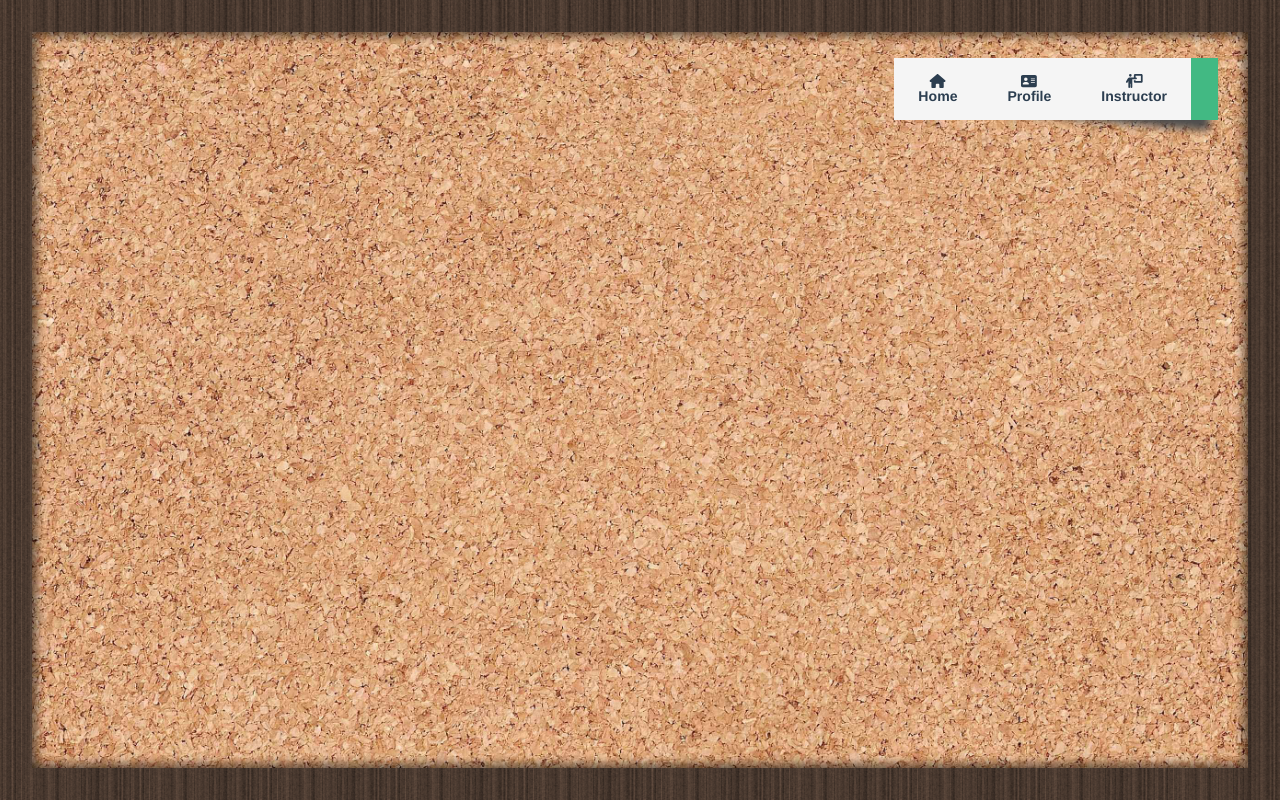
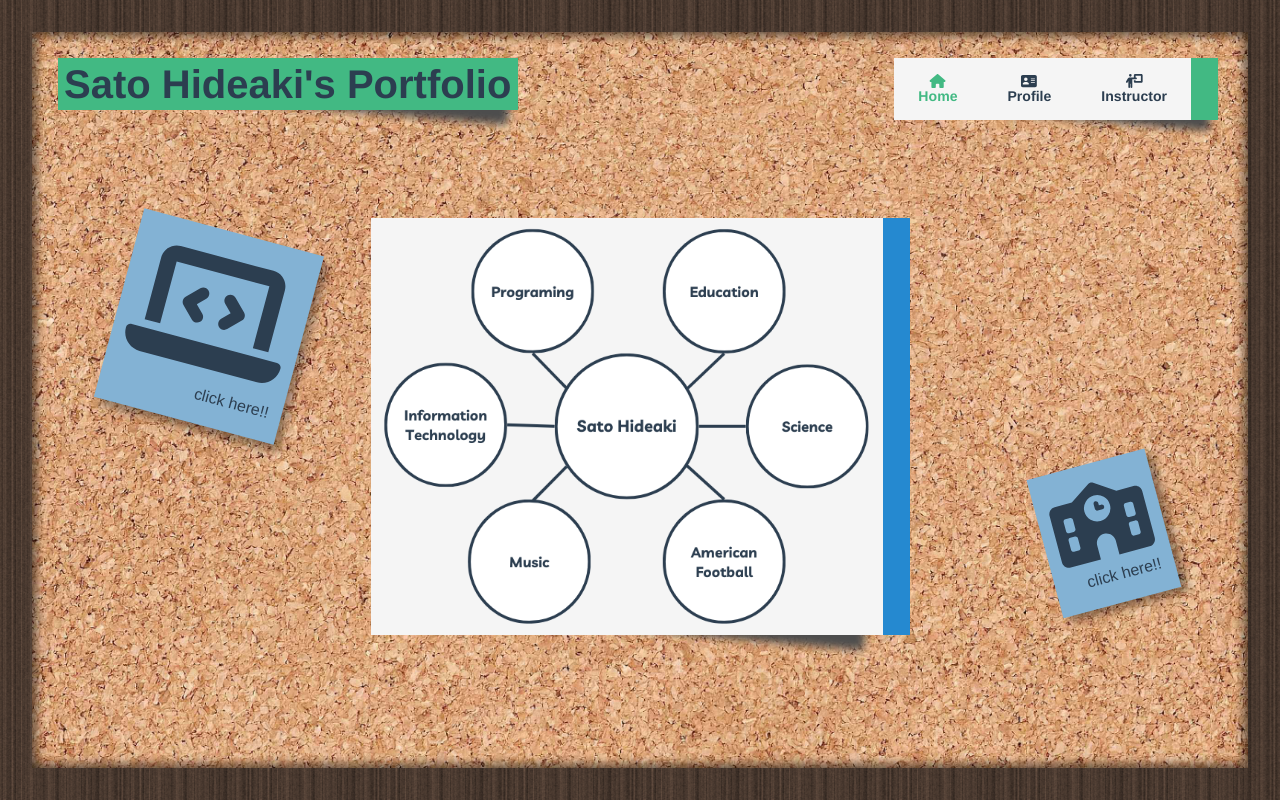
Before and after one commit to satohide3776/portfolio, a Vue app: page / in a window 1280 px wide. Built offline with nearby package versions, Linux system fonts and the light colour scheme.

Commit message:
third commit

```diff
--- a/src/router/index.js
+++ b/src/router/index.js
@@ -6,7 +6,7 @@ import ContactView from '../views/ContactView.vue'
 
 const routes = [
   {
-    path: '/home',
+    path: '/',
     name: 'home',
     component: HomeView
   },
--- a/src/views/HomeView.vue
+++ b/src/views/HomeView.vue
@@ -2,7 +2,7 @@
   <div class="home">
     <h1>Sato Hideaki's Portfolio</h1>
     <div class="postIt">
-      <img src="../assets/home.png" alt="">
+      <img src="@/assets/home.png" alt="">
     </div>
     <div class="leftPostIt">
       <router-link to="/profile"><font-awesome-icon icon="fa-solid fa-laptop-code" />click here!!</router-link>
--- a/src/views/ProfileView.vue
+++ b/src/views/ProfileView.vue
@@ -5,7 +5,7 @@
       <section class="introduction">
         <div class="introduction_contents">
           <PostIt></PostIt>
-          <div class="introduction_image"><img src="../assets/face.webp" alt=""></div>
+          <div class="introduction_image"><img src="@/assets/face.webp" alt=""></div>
         </div>
       </section>
       <section class="skills">
@@ -18,7 +18,7 @@
           <PostItList skillTitle="Other" class="other"></PostItList>
         </ul>
         <div class="profile_image">
-          <img src="../assets/sky.jpg" alt="">
+          <img src="@/assets/sky.jpg" alt="">
         </div>
       </section>
     </div>
```
Also changed, not shown: 7 other files (tests, documents, lock files or other folders).
